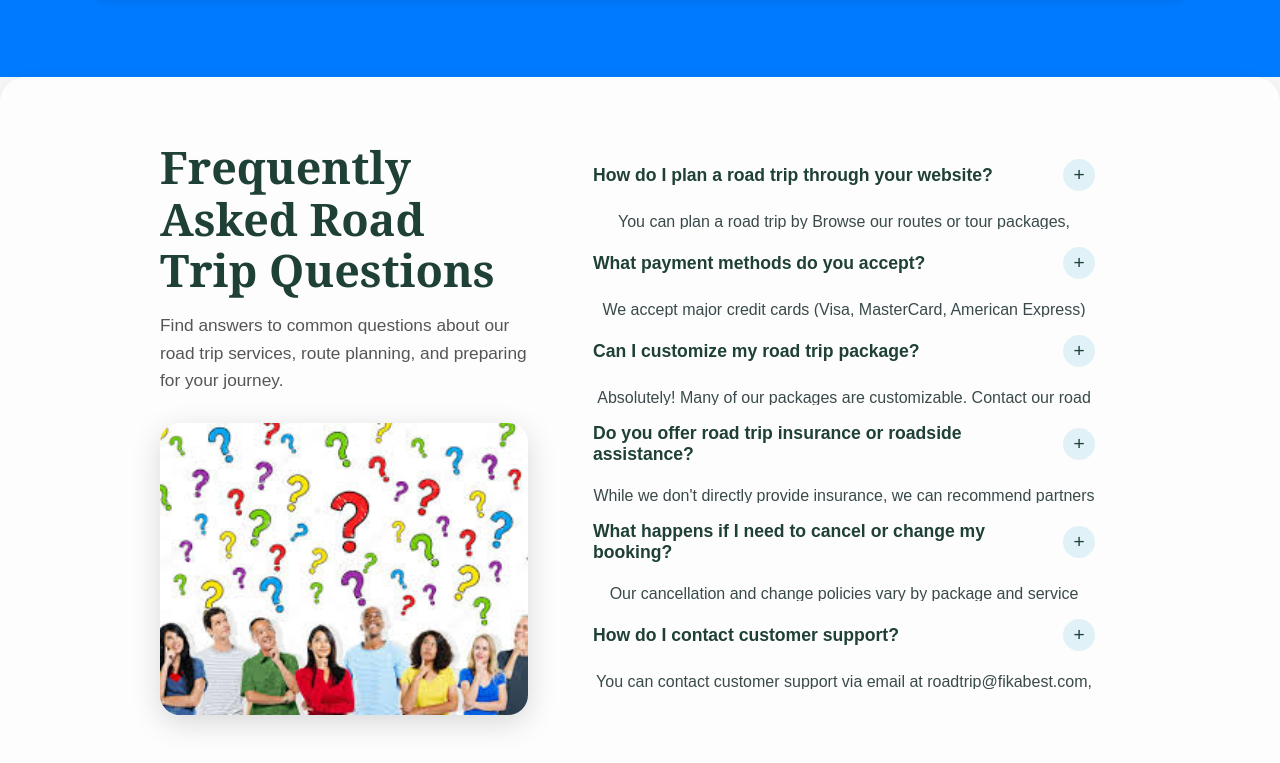
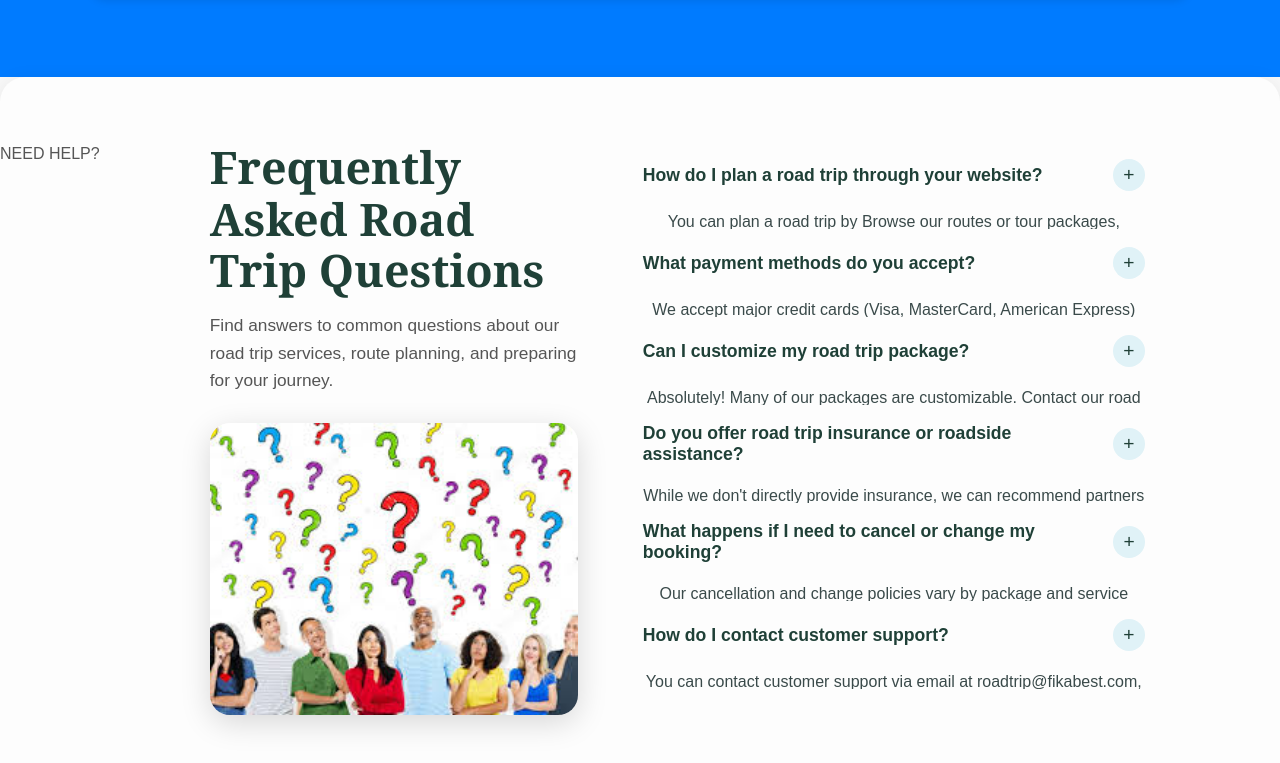
Before and after one commit to Rashii254/luicykamau100, a plain HTML site: page index.html in a window 1280 px wide. Shown: the part 4306-5069 px from the top of the page. Drawn offline with Linux system fonts and the light colour scheme.

Commit message:
index.html

```diff
--- a/index.html
+++ b/index.html
@@ -239,6 +239,7 @@
 </section>
 
 <section id="faq" class="faq-section">
+    <spa>NEED HELP?</spa>
     <div class="faq-container">
         <div class="faq-left">
             <h2>Frequently Asked Road Trip Questions</h2>
```
